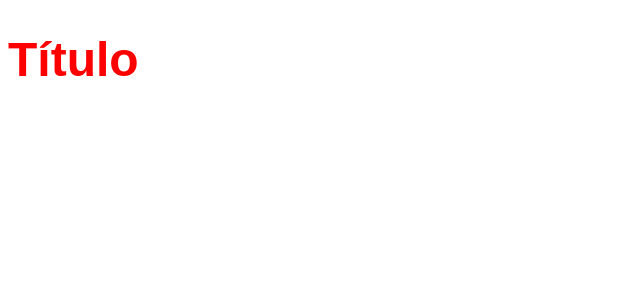
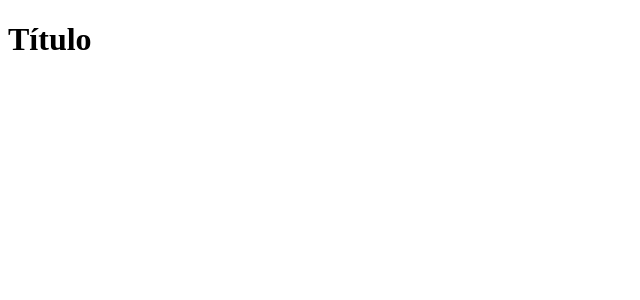
Before and after one commit to DevFirstVaga/banda-ensaios-front, a React (Vite) app: page / in a window 1280 px wide. Shown: the top 300 px of the page, without its empty margins (0-640 px from the left). Built offline with nearby package versions, Linux system fonts and the light colour scheme.

Commit message:
feat: add styled-components

```diff
--- a/package.json
+++ b/package.json
@@ -12,7 +12,8 @@
   "dependencies": {
     "react": "^18.2.0",
     "react-dom": "^18.2.0",
-    "react-router-dom": "^6.14.1"
+    "react-router-dom": "^6.14.1",
+    "styled-components": "^6.0.4"
   },
   "devDependencies": {
     "@types/react": "^18.2.14",
--- a/src/components/Title.jsx
+++ /dev/null
@@ -1,20 +0,0 @@
-function Title({
-  children,
-  color,
-  fontSize,
-}) {
-  return (
-    <h1
-      style={{
-        color,
-        fontSize,
-        fontFamily: "sans-serif",
-      }}
-    >
-      {children}
-    </h1>
-  )
-}
-
-
-export default Title;
--- /dev/null
+++ b/src/components/Title/index.jsx
@@ -0,0 +1,16 @@
+import * as S from "./styled"
+
+function Title({
+  color,
+  children
+}) {
+  return (
+    <S.Wrapper
+      color={color}
+    >
+      {children}
+    </S.Wrapper>
+  )
+}
+
+export default Title;
--- /dev/null
+++ b/src/components/Title/styled.js
@@ -0,0 +1,8 @@
+import { styled, css } from "styled-components";
+
+export const Wrapper = styled.h1`
+  ${({color}) => css`
+    font-family: "sans-serif";
+    color: ${ color ? color : "black" };
+  `}
+`
--- a/src/view/Home.jsx
+++ b/src/view/Home.jsx
@@ -3,8 +3,6 @@ import Title from "../components/Title";
 function Home() {
   return (
     <Title
-      color="red"
-      fontSize="3em"
     >
       Título
     </Title>
```
Also changed, not shown: 2 other files (tests, documents, lock files or other folders).
